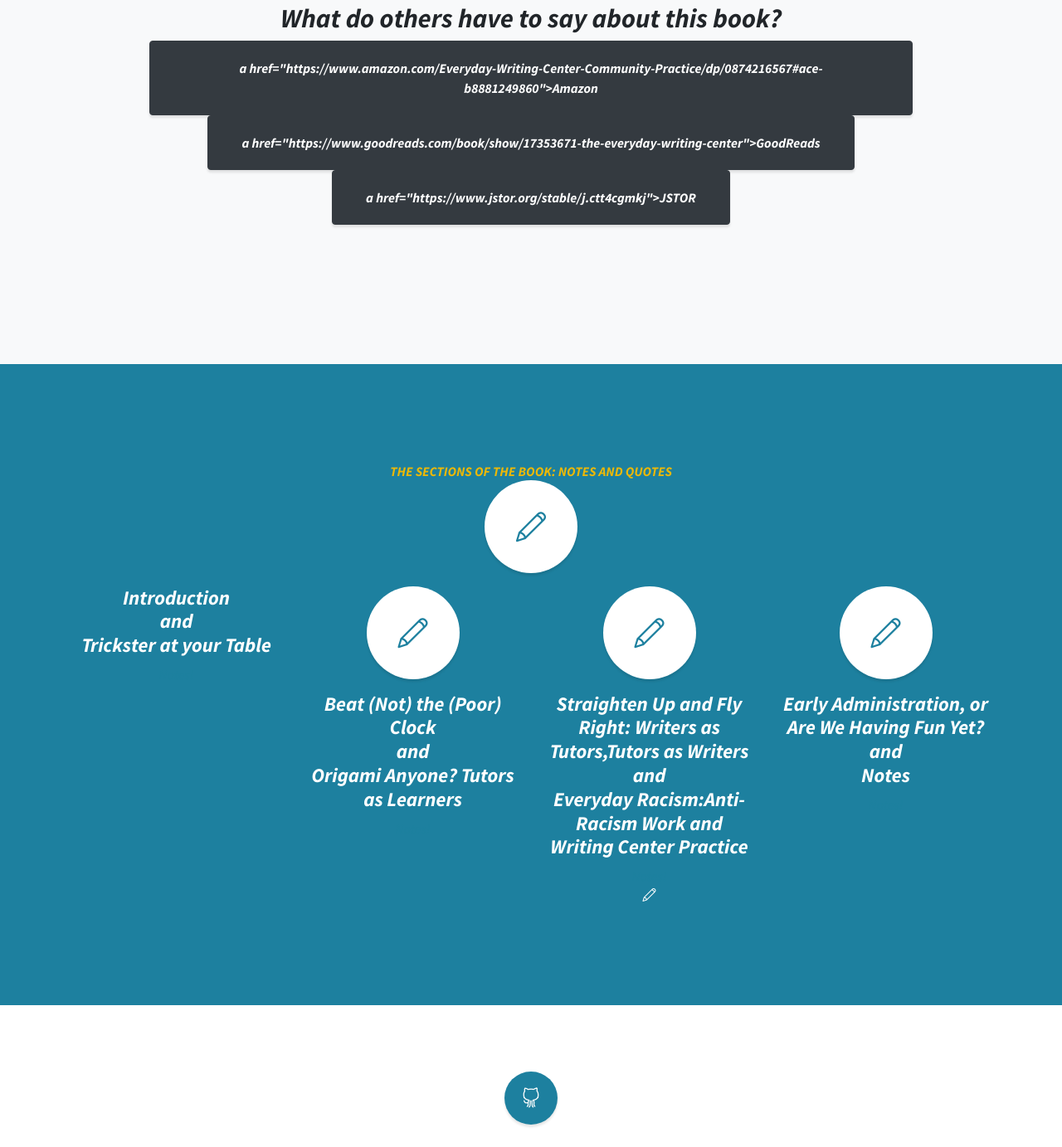
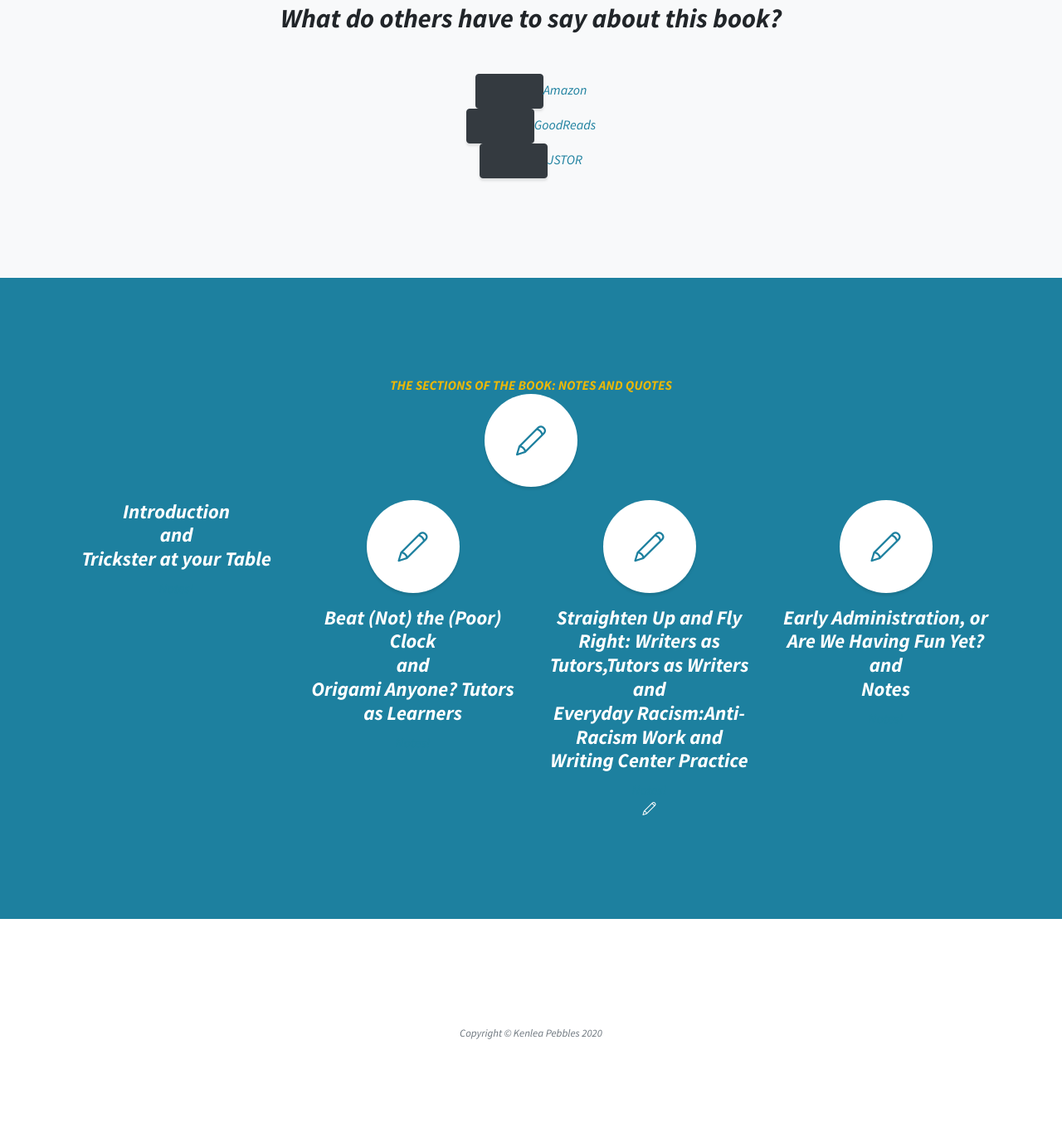
Before and after one commit to kpebbles/The-Everyday-Writing-Center, a website: page index.html in a window 1280 px wide. Shown: the part 917-2300 px from the top of the page at 83% size. After the commit the page ends 2252 px from the top, so only its background shows below. Drawn offline with nearby package versions, Linux system fonts and the light colour scheme; files that its build step writes are made by us from their sources.

Commit message:
Update index.html

```diff
--- a/index.html
+++ b/index.html
@@ -53,7 +53,7 @@
       <h3 class="mb-5">
         <em><center>By Anne Ellen Geller, Michael Eodice, Frankie Condon, Meg Carroll, and Elizabeth H. Boquet</center><em>
       </h3>
-      <a class="btn btn-primary btn-xl js-scroll-trigger" href="#about">Tell me more!</a>
+      <center><a class="btn btn-primary btn-xl js-scroll-trigger" href="#about">Tell me more!</a></center>
     </div>
     <div class="overlay"></div>
   </header>
@@ -65,9 +65,9 @@
         <div class="col-lg-10 mx-auto">
           <h2><center>What do others have to say about this book?</center></h2>
           <p class="lead mb-5">
-          <a class="btn btn-dark btn-xl js-scroll-trigger"> a href="https://www.amazon.com/Everyday-Writing-Center-Community-Practice/dp/0874216567#ace-b8881249860">Amazon</a></a>
-          <a class="btn btn-dark btn-xl js-scroll-trigger"> a href="https://www.goodreads.com/book/show/17353671-the-everyday-writing-center">GoodReads</a></a>
-          <a class="btn btn-dark btn-xl js-scroll-trigger"> a href="https://www.jstor.org/stable/j.ctt4cgmkj">JSTOR</a></a>
+          <center><a class="btn btn-dark btn-xl js-scroll-trigger"><a href="https://www.amazon.com/Everyday-Writing-Center-Community-Practice/dp/0874216567#ace-b8881249860">Amazon</a></a></center>
+          <center><a class="btn btn-dark btn-xl js-scroll-trigger"><a href="https://www.goodreads.com/book/show/17353671-the-everyday-writing-center">GoodReads</a></a></center>
+          <center><a class="btn btn-dark btn-xl js-scroll-trigger"><a href="https://www.jstor.org/stable/j.ctt4cgmkj">JSTOR</a></a></center>
         </div>
       </div>
     </div>
@@ -86,10 +86,10 @@
         <div class="col-lg-3 col-md-6 mb-5 mb-lg-0">
           <h4>
             <strong><center>Introduction</center></strong>
-            <strong>and</strong>
+            <strong><center>and</center></strong>
             <strong><center>Trickster at your Table</center></strong>
           </h4>
-          <p class="text-faded mb-0"><a href="https://docs.google.com/document/d/1x5VzzWkuBxIkfN9WnEpTU85VOHpRSE90TVn3REvOIIY/edit?usp=sharing">Notes!</a></p>
+          <center><p class="text-faded mb-0"><a href="https://docs.google.com/document/d/1x5VzzWkuBxIkfN9WnEpTU85VOHpRSE90TVn3REvOIIY/edit?usp=sharing">Notes!</a></p></center>
         </div>
         <div class="col-lg-3 col-md-6 mb-5 mb-lg-0">
           <span class="service-icon rounded-circle mx-auto mb-3">
@@ -100,7 +100,7 @@
             <strong><center>and</center></strong>
             <strong><center>Origami Anyone? Tutors as Learners</center></strong>
           </h4>
-          <p class="text-faded mb-0"><a href="https://docs.google.com/document/d/11dOCsxeaeLVC3BY8ENS7PhvMJTJL3HwBs07ltsu6xQM/edit?usp=sharing">Notes!</a></p>
+          <center><p class="text-faded mb-0"><a href="https://docs.google.com/document/d/11dOCsxeaeLVC3BY8ENS7PhvMJTJL3HwBs07ltsu6xQM/edit?usp=sharing">Notes!</a></p></center>
         </div>
         <div class="col-lg-3 col-md-6 mb-5 mb-md-0">
           <span class="service-icon rounded-circle mx-auto mb-3">
@@ -111,7 +111,7 @@
             <strong><center>and</center></strong>
             <strong><center>Everyday Racism:Anti-Racism Work and Writing Center Practice</center></strong>
           </h4>
-          <p class="text-faded mb-0"><a href="https://docs.google.com/document/d/1y_ecvSe8Zni5GwM6w_VX2xWqTLvMua-NqHHIyHtotwc/edit?usp=sharing">Notes!</a></p>
+          <center><p class="text-faded mb-0"><a href="https://docs.google.com/document/d/1y_ecvSe8Zni5GwM6w_VX2xWqTLvMua-NqHHIyHtotwc/edit?usp=sharing">Notes!</a></p></center>
              <i class="icon-pencil"></i>
         </div>
         <div class="col-lg-3 col-md-6">
@@ -123,8 +123,8 @@
             <strong><center>and</center></strong>
             <strong><center>Notes</center></strong>
           </h4>
-          <p class="text-faded mb-0"><a href="https://docs.google.com/document/d/1sdKAHrZdDg98zo-B9vqfRgff0NRCGml3r1klvusK9K4/edit?usp=sharing">Notes!</a></p>
-        </div>
+          <center><p class="text-faded mb-0"><a href="https://docs.google.com/document/d/1sdKAHrZdDg98zo-B9vqfRgff0NRCGml3r1klvusK9K4/edit?usp=sharing">Notes!</a></p></center>
+         </div>
       </div>
     </div>
   </section>
@@ -133,12 +133,6 @@
   <footer class="footer text-center">
     <div class="container">
       <ul class="list-inline mb-5">
-        </li>
-        <li class="list-inline-item">
-          <a class="social-link rounded-circle text-white" href="#">
-            <i class="icon-social-github"></i>
-          </a>
-        </li>
       </ul>
       <p class="text-muted small mb-0">Copyright &copy; Kenlea Pebbles 2020</p>
     </div>
```
